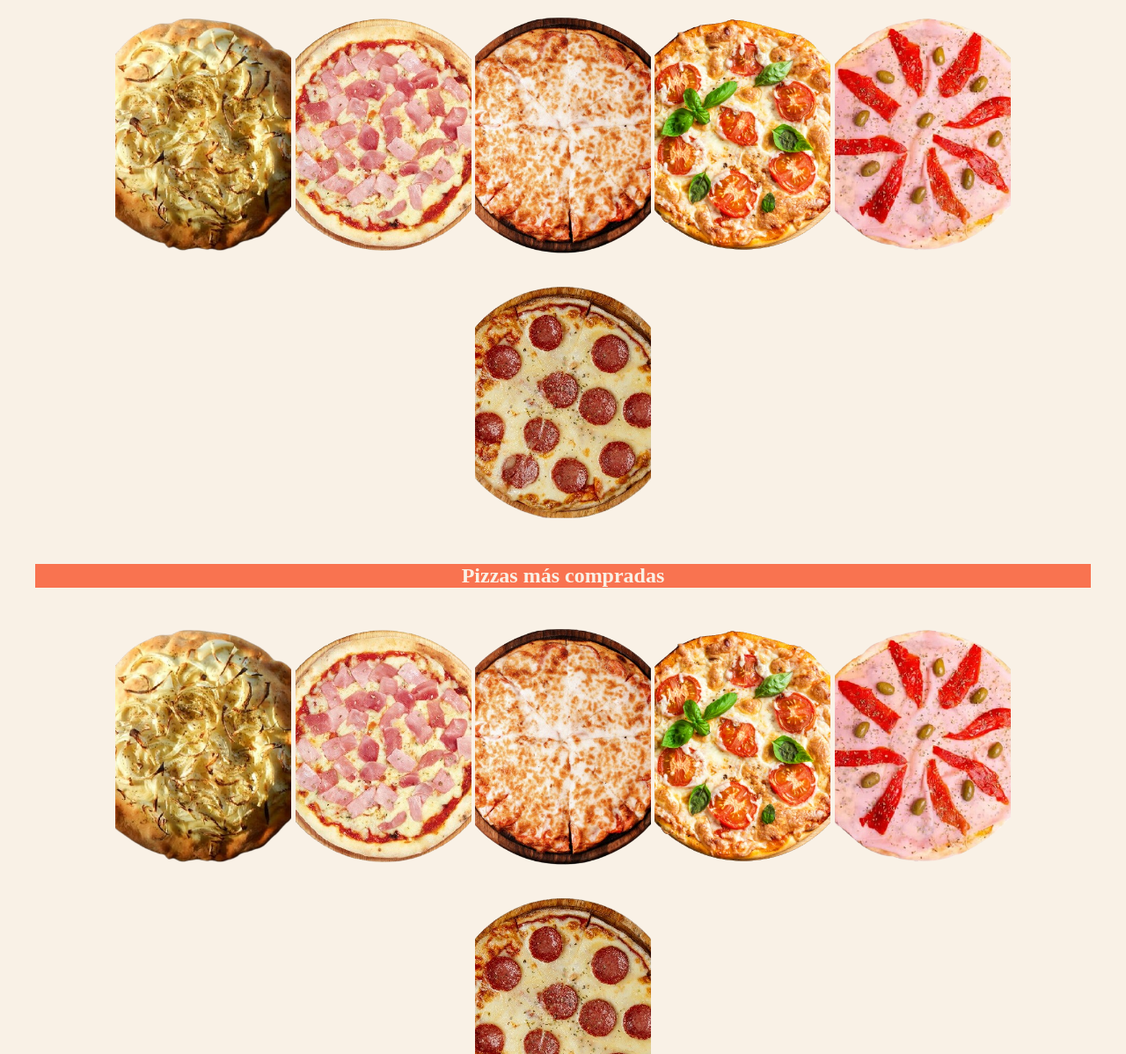
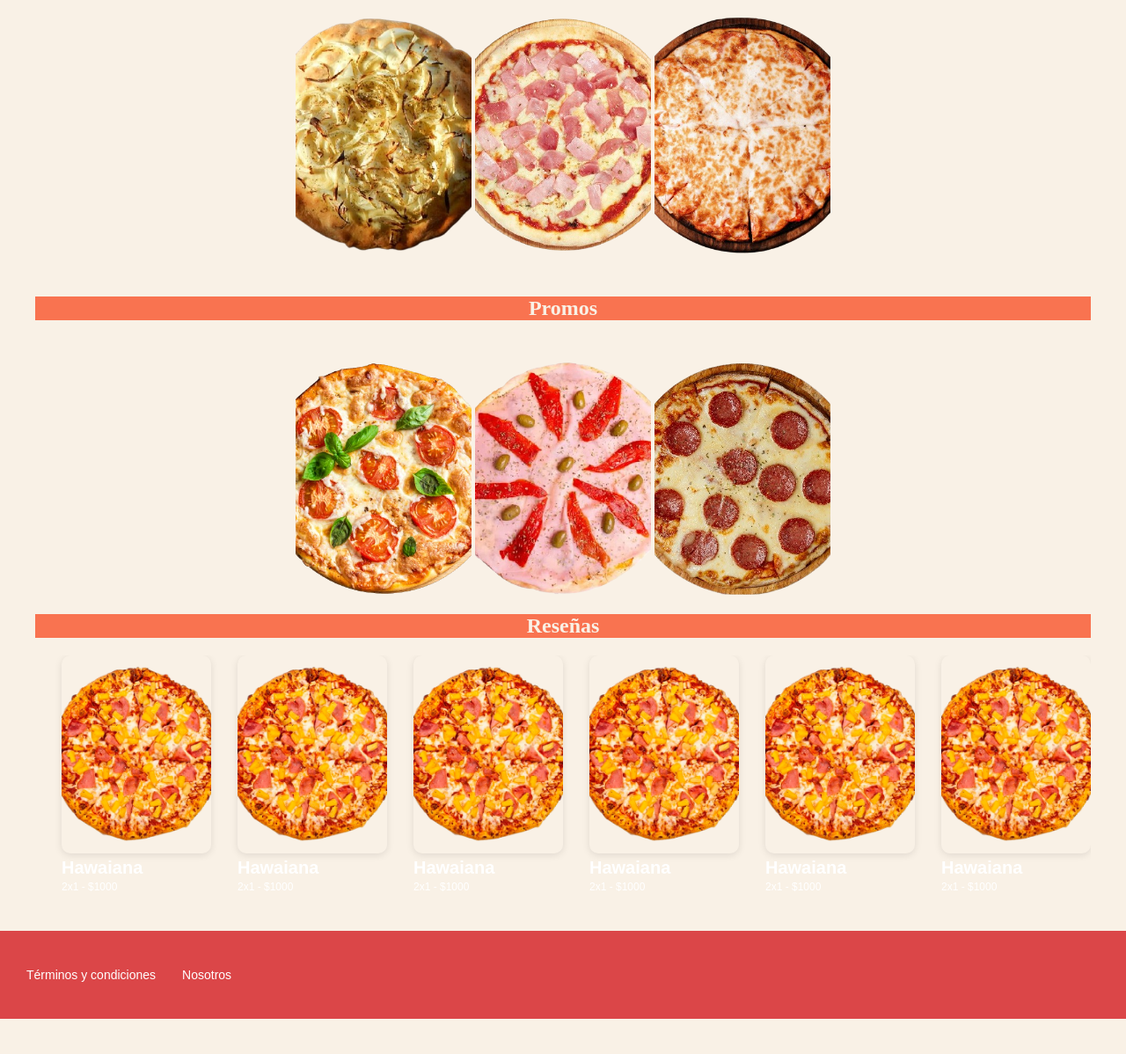
Before and after one commit to CamilaChoque/Pizzer-a-, a plain HTML site: page index.html in a window 1280 px wide. Shown: the part 884-2082 px from the top of the page at 88% size. After the commit the page ends 2042 px from the top, so only its background shows below. Drawn offline with Linux system fonts and the light colour scheme; files whose address does not match are found by name; a web font is replaced by a local one.

```diff
--- a/index.html
+++ b/index.html
@@ -60,7 +60,7 @@
             <div class="card-banner container">
 
                 <h1>Reuniendo a la familia con cada porción</h1>
-                <a href="#promo" class="btn-cac">¡PROMOS IRRESISTIBLES!</a>
+                <a href="#promos" class="btn-cac">¡PROMOS IRRESISTIBLES!</a>
             </div>
 
         </section>
@@ -117,41 +117,6 @@
                         </a>
                     </div>
 
-                    <!-- pizza 04 -->
-                    <div class="pizza-item">
-                        <a href="./templates/description-pizza.html">
-                            <img src="./static/image/comercial/pizza/pizza-napolitana.png" alt="" class="pizza-item-img">
-
-                            <div class="pizza-item-detail">
-                                <p class="pizza-item-detail-title">Champiñones</p>
-                                <p class="pizza-item-detail-subtitle">$2000 - Ingredientes</p>
-                            </div>
-                        </a>
-                    </div>
-
-                    <!-- pizza 05 -->
-                    <div class="pizza-item">
-                        <a href="./templates/description-pizza.html">
-                            <img src="./static/image/comercial/pizza/pizza-jamonmorron.png" alt="" class="pizza-item-img">
-
-                            <div class="pizza-item-detail">
-                                <p class="pizza-item-detail-title">Champiñones</p>
-                                <p class="pizza-item-detail-subtitle">$2000 - Ingredientes</p>
-                            </div>
-                        </a>
-                    </div>
-
-                    <!-- pizza 06 -->
-                    <div class="pizza-item">
-                        <a href="./templates/description-pizza.html">
-                            <img src="./static/image/comercial/pizza/pizza-pepperoni.png" alt="" class="pizza-item-img">
-
-                            <div class="pizza-item-detail">
-                                <p class="pizza-item-detail-title">Champiñones</p>
-                                <p class="pizza-item-detail-subtitle">$2000 - Ingredientes</p>
-                            </div>
-                        </a>
-                    </div>
 
 
 
@@ -168,48 +133,13 @@
             <!-- División contenedora del titulo
                 e imagenes -->
             <div class="container" class="pizza-grid">
-                <h2>Pizzas más compradas</h2>
+                <h2>Promos</h2>
                 <!-- Div para mostrar todas las imagenes e info
                     de las películas -->
                 <div id="list-popular">
 
                     <!-- División que mostrará imagen y detalle de la pelicula, mismo
                     formato para todas las peliculas -->
-                    <!-- pizza 01 -->
-                    <div class="pizza-item">
-                        <a href="./templates/description-pizza.html">
-                            <img src="./static/image/comercial/pizza/pizza-fugazzetta.png" alt="" class="pizza-item-img">
-
-                            <div class="pizza-item-detail">
-                                <p class="pizza-item-detail-title">Champiñones</p>
-                                <p class="pizza-item-detail-subtitle">$2000 - Ingredientes</p>
-                            </div>
-                        </a>
-                    </div>
-
-                    <!-- pizza 02 -->
-                    <div class="pizza-item">
-                        <a href="./templates/description-pizza.html">
-                            <img src="./static/image/comercial/pizza/pizza-jamon.png" alt="" class="pizza-item-img">
-
-                            <div class="pizza-item-detail">
-                                <p class="pizza-item-detail-title">Champiñones</p>
-                                <p class="pizza-item-detail-subtitle">$2000 - Ingredientes</p>
-                            </div>
-                        </a>
-                    </div>
-
-                    <!-- pizza 03 -->
-                    <div class="pizza-item">
-                        <a href="./templates/description-pizza.html">
-                            <img src="./static/image/comercial/pizza/pizza-muzzarella.png" alt="" class="pizza-item-img">
-
-                            <div class="pizza-item-detail">
-                                <p class="pizza-item-detail-title">Champiñones</p>
-                                <p class="pizza-item-detail-subtitle">$2000 - Ingredientes</p>
-                            </div>
-                        </a>
-                    </div>
 
                     <!-- pizza 04 -->
                     <div class="pizza-item">
```
